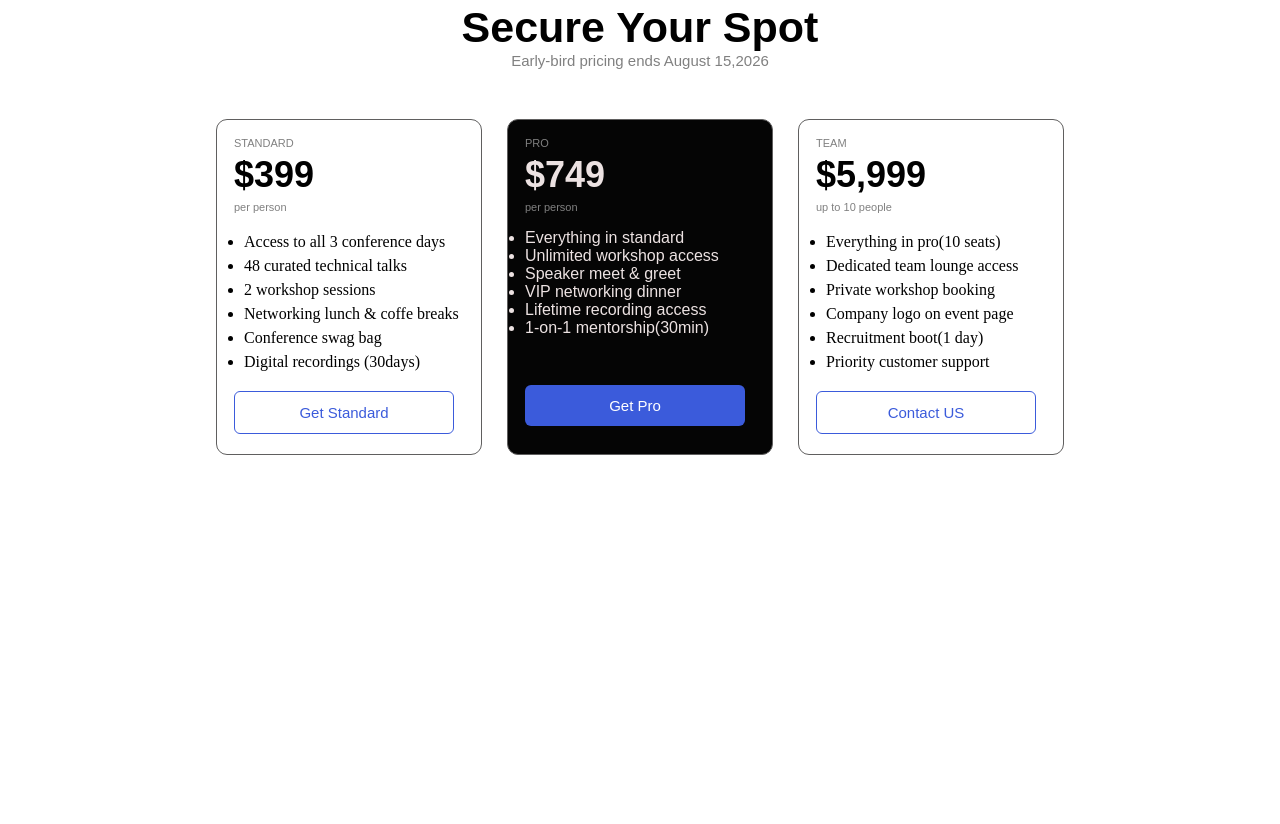
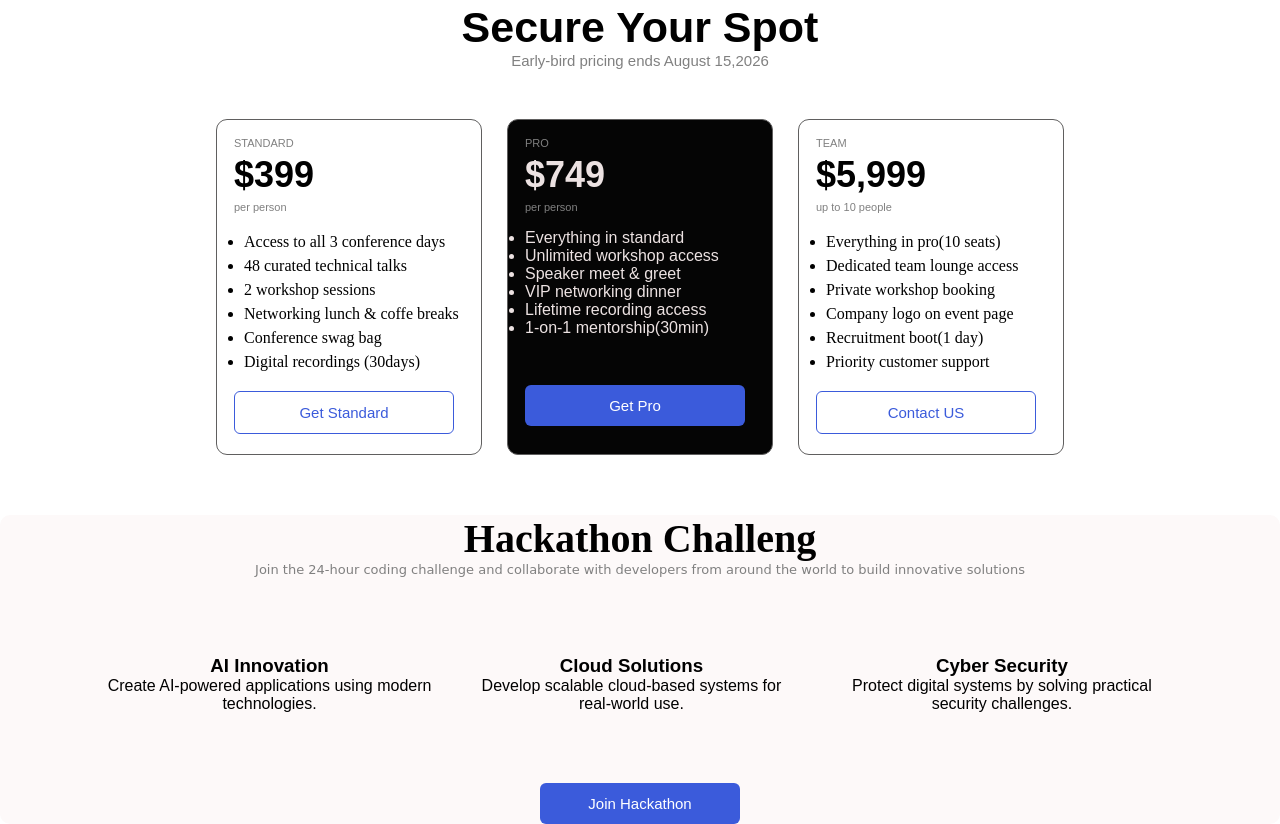
Before and after one commit to roysojib668-ux/my-assignment-1, a plain HTML site: page B14-A01-DevConf-2026/index.html in a window 1280 px wide. Shown: the part 1533-2357 px from the top of the page. Before the commit the page ends 1988 px from the top, so only its background shows below. Drawn offline with Linux system fonts and the light colour scheme.

Commit message:
section-with-AI

```diff
--- a/B14-A01-DevConf-2026/index.html
+++ b/B14-A01-DevConf-2026/index.html
@@ -38,6 +38,7 @@
     </section>
 
     <!-- BANNER/HERO-SECTION-END -->
+
     <!-- SPEAKERS-SECTION-START -->
     <section class="speakers-section">
         <div class="all-div">
@@ -72,6 +73,7 @@
         </div>
     </section>
     <!-- SPEAKERS-SECTION-END -->
+
     <!-- PRICING-SECTION-START -->
     <section class="pricing">
         <div class="pricing-heading">
@@ -125,6 +127,38 @@
 
     </section>
     <!-- PRICING-SECTION-END -->
+
+    <!-- SECTION-WITH-AI-START -->
+    <section class="hackathon">
+        <div class="hackathon-container">
+            <div class="hackathon-header">
+                <h2>Hackathon Challeng </h2>
+                <p>Join the 24-hour coding challenge and collaborate with developers
+                    from around the world to build innovative solutions</p>
+            </div>
+            <div class="hackathon-columns">
+                <div class="hackathon-card">
+                    <div><img src="" alt=""></div>
+                    <h3>AI Innovation</h3>
+                    <p>Create AI-powered applications using modern technologies.</p>
+                </div>
+                <div class="hackathon-card">
+                    <div><img src="" alt=""></div>
+                    <h3>Cloud Solutions</h3>
+                    <p>Develop scalable cloud-based systems for real-world use.</p>
+                </div>
+                <div class="hackathon-card">
+                    <div><img src="" alt=""></div>
+                    <h3>Cyber Security</h3>
+                    <p>Protect digital systems by solving practical security challenges.</p>
+                </div>
+            </div>
+            <div>
+                <button class="button-withAI">Join Hackathon</button>
+            </div>
+        </div>
+    </section>
+    <!-- SECTION-WITH-AI-END -->
 </body>
 
 </html>
--- a/B14-A01-DevConf-2026/style.css
+++ b/B14-A01-DevConf-2026/style.css
@@ -226,3 +226,58 @@ nav button{
     margin-top: 48px;
 }
 /* PRICING-SECTION-END */
+
+/* SECTION-WITH-AI-START */
+.hackathon{
+    background-color: rgb(253, 249, 249);
+    border-radius: 10px;
+
+}
+.hackathon-container{
+    width: 85%;
+    max-width: 1200px;
+    margin: auto;
+    text-align: center;
+}
+.hackathon-header{
+    margin-bottom: 50px;
+    margin-top: 60px;
+    text-align: center;
+}
+.hackathon-header h2{
+    font-size: 40px;
+    font-family: serif;
+
+}
+.hackathon-header p{
+    color: gray;
+    font-family: cursive;
+    font-size: 13px;
+}
+.hackathon-columns{
+    display: flex;
+    justify-content: center;
+    gap: 20px;
+    margin-bottom: 25px;
+    font-family: Trebuchet MS;
+
+    border-radius: 11px;
+}
+.hackathon-card{
+    height: ;
+    width: ;
+    padding: 10px;
+}
+.button-withAI{
+    padding: 12px 24px;
+    background-color: #3b5bdb;
+    color: white;
+    border: none;
+    border-radius: 6px;
+    font-size: 15px;
+    cursor: pointer;
+    border: none;
+    width: 200px;
+    margin-top: 35px;
+}
+/* SECTION-WITH-AI-END */
```
Lines whose indentation alone changed are shown as unchanged.
